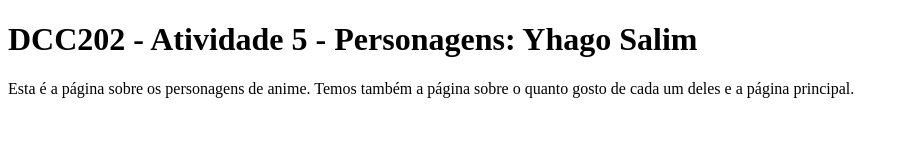
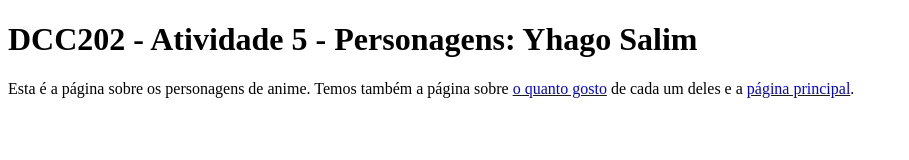
Before and after one commit to ufjf-dcc202/ufjf-dcc202-2023-3-b-atv5-YhagoSalim, a website: page personagens.html in a window 1280 px wide. Shown: the whole page, without its empty margins (0-909 px from the left). Drawn offline with Linux system fonts and the light colour scheme.

Commit message:
adiciona os links

```diff
--- a/personagens.html
+++ b/personagens.html
@@ -8,7 +8,7 @@
 <body>
     <main>
         <h1>DCC202 - Atividade 5 - Personagens: Yhago Salim</h1>
-        <p>Esta é a página sobre os personagens de anime. Temos também a página sobre o quanto gosto de cada um deles e a página principal.</p>
+        <p>Esta é a página sobre os personagens de anime. Temos também a página sobre <a href="preferencias.html">o quanto gosto</a> de cada um deles e a <a href="index.html">página principal</a>.</p>
     </main>
 
 </body>
```
